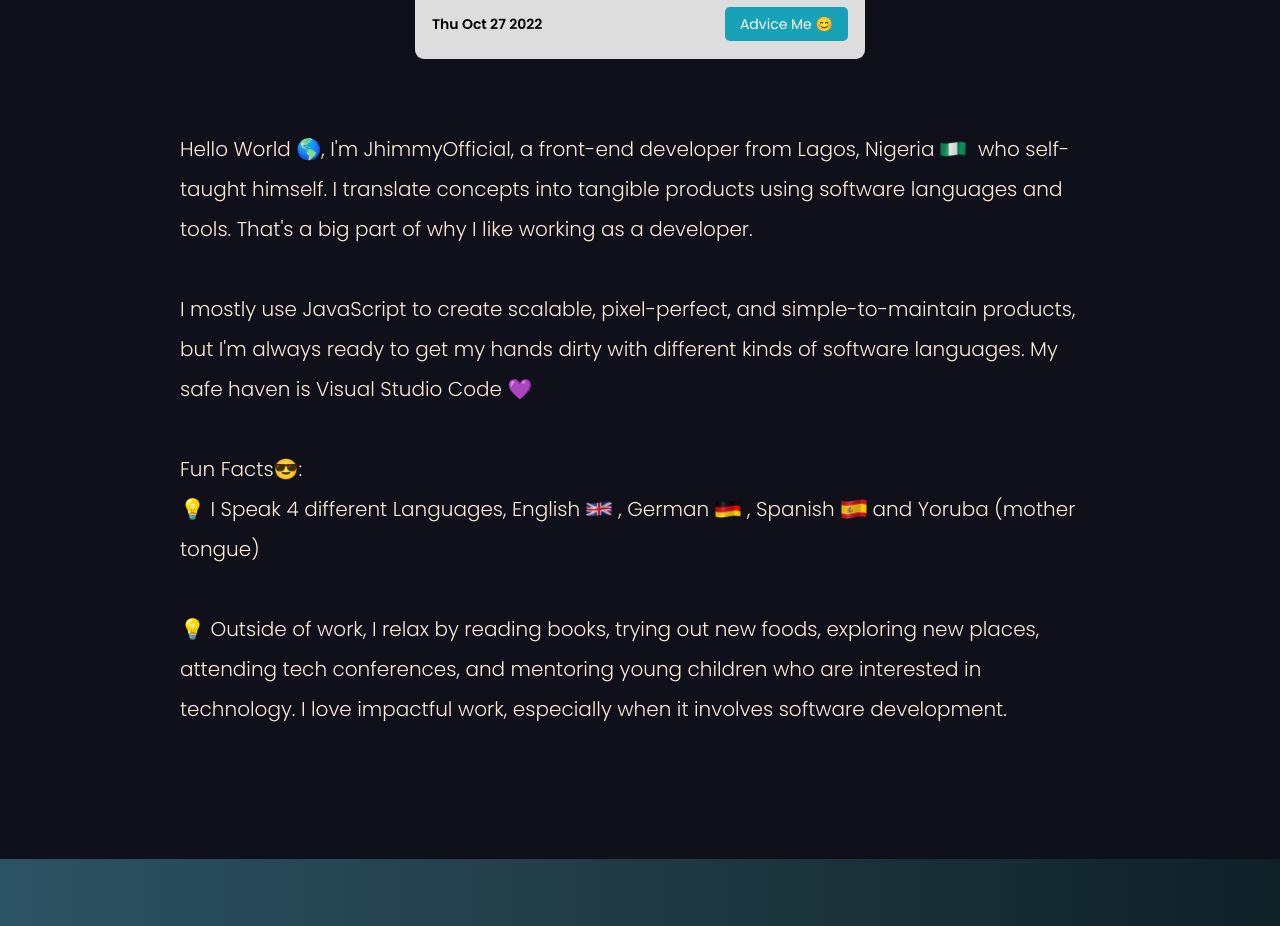
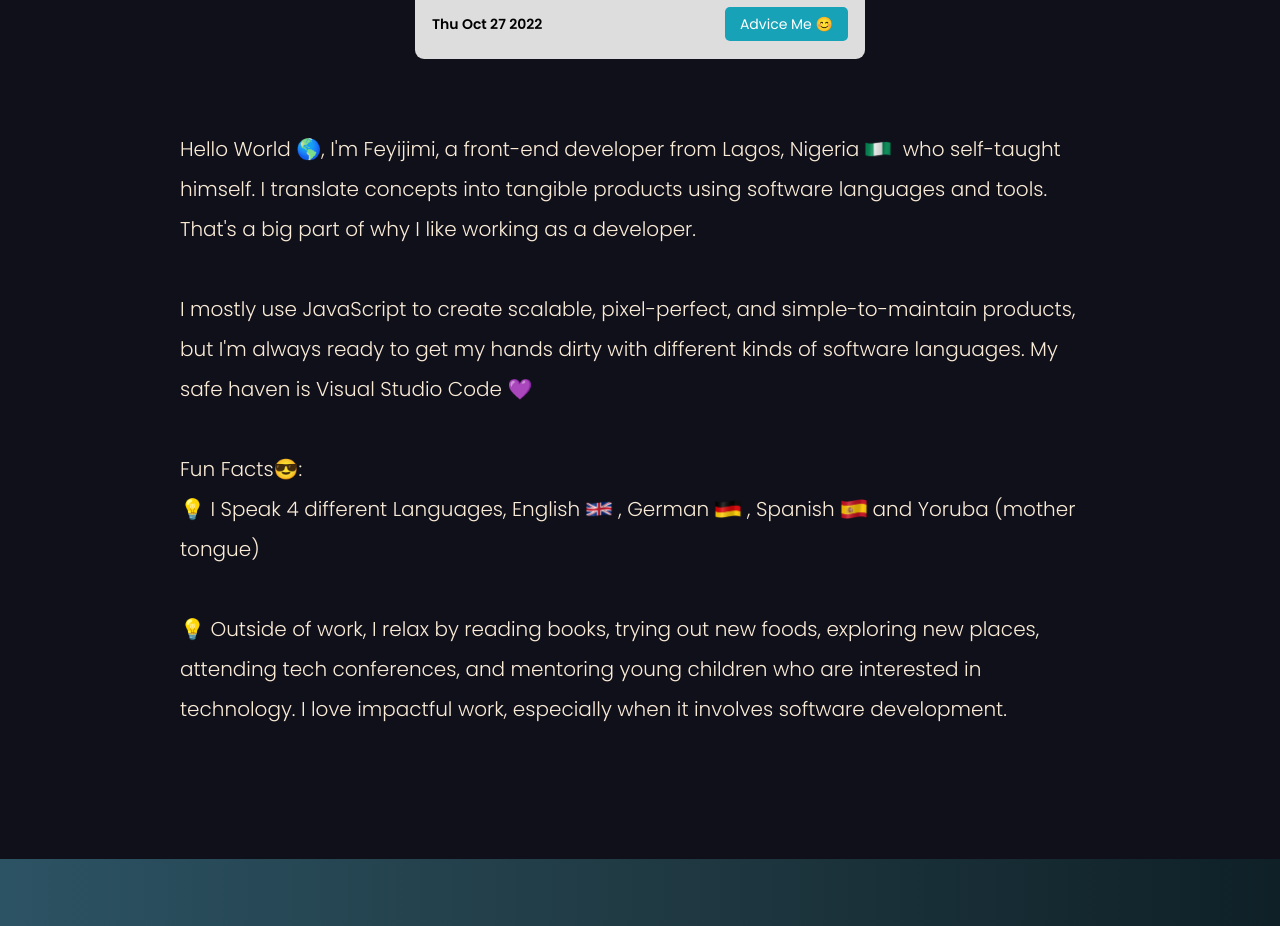
Before and after one commit to OfficialJhimmy/portfolio-v2, a React (Create React App) app: page / in a window 1280 px wide. Shown: the part 1320-2246 px from the top of the page. Built offline with nearby package versions, Linux system fonts and the light colour scheme; no server answers.

Commit message:
Update index.jsx

```diff
--- a/src/components/About/index.jsx
+++ b/src/components/About/index.jsx
@@ -26,7 +26,7 @@ function About() {
           data-aos-duration="1000"
           data-aos-easing="ease"
         >
-          Hello World 🌎, I'm JhimmyOfficial, a front-end developer from{" "}
+          Hello World 🌎, I'm Feyijimi, a front-end developer from{" "}
           <span className="inner-span__descrption">
             Lagos, Nigeria <img src={NGA} alt="Flag of Nigeria" />
           </span>{" "}
```
